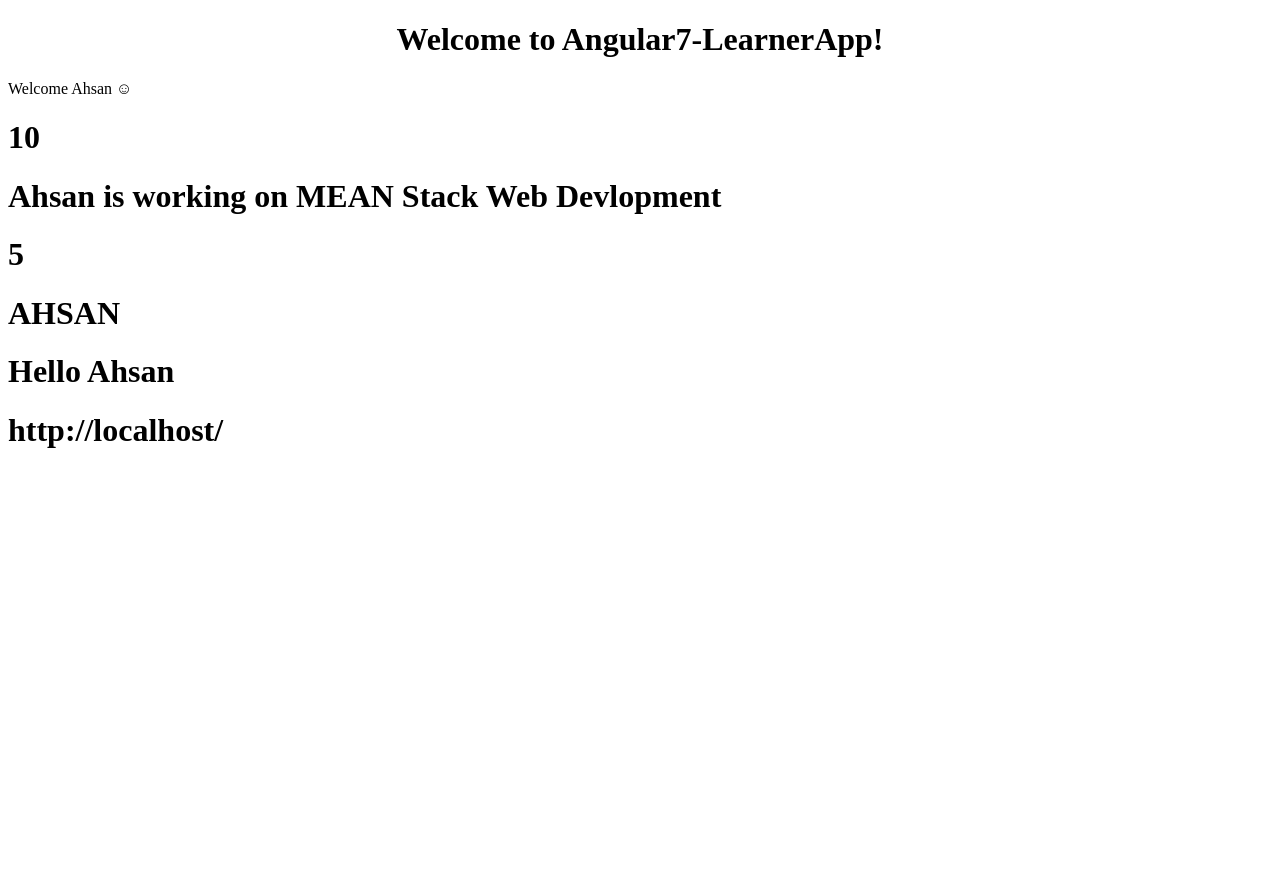
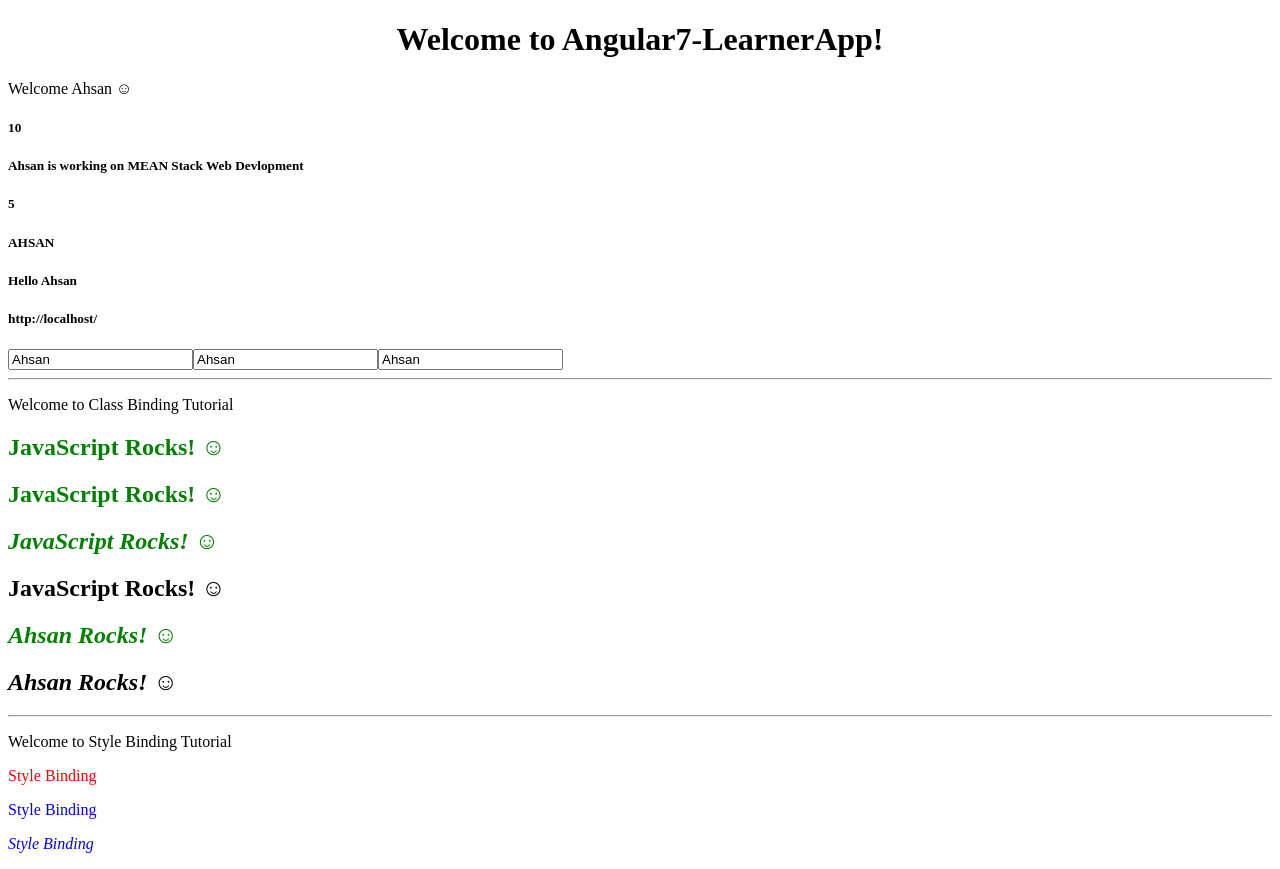
Before and after one commit to Ahsan9981/Angular7-LearnerApp, an Angular app: page / in a window 1280 px wide. Before the commit the page ends 800 px from the top, so only its background shows below. Built offline with nearby package versions, Linux system fonts and the light colour scheme.

Commit message:
property class and  style bindings practice.

```diff
--- a/src/app/app.component.html
+++ b/src/app/app.component.html
@@ -7,4 +7,12 @@
 
 <app-test></app-test>
 
+<hr>
+
+<app-class-binding-demo> </app-class-binding-demo>
+
+<hr>
+
+<app-style-binding-demo></app-style-binding-demo>
+
 <router-outlet></router-outlet>
--- a/src/app/app.module.ts
+++ b/src/app/app.module.ts
@@ -4,12 +4,16 @@ import { NgModule } from '@angular/core';
 import { AppRoutingModule } from './app-routing.module';
 import { AppComponent } from './app.component';
 import { TestComponent } from './test/test.component';
+import { ClassBindingDemoComponent } from './class-binding-demo/class-binding-demo.component';
+import { StyleBindingDemoComponent } from './style-binding-demo/style-binding-demo.component';
 
 
 @NgModule({
   declarations: [
     AppComponent,
     TestComponent,
+    ClassBindingDemoComponent,
+    StyleBindingDemoComponent,
   ],
   imports: [
     BrowserModule,
--- /dev/null
+++ b/src/app/class-binding-demo/class-binding-demo.component.ts
@@ -0,0 +1,44 @@
+import { Component, OnInit } from '@angular/core';
+
+@Component({
+  selector: 'app-class-binding-demo',
+  template: `
+    <p> Welcome to Class Binding Tutorial </p>
+    <h2 class="text-success">JavaScript Rocks! ☺</h2>
+    <h2 [class]="successClass">JavaScript Rocks! ☺</h2>
+    <h2 class="text-special" [class]="successClass">JavaScript Rocks! ☺</h2>
+    <h2 [class.text-danger]="hasError">JavaScript Rocks! ☺</h2>
+    <h2 [ngClass]="messageClasses">Ahsan Rocks! ☺</h2>
+    <h2 [class]="isSpecial ? 'text-special': ''">Ahsan Rocks! ☺</h2>
+  `,
+  styles: [`
+    .text-success {
+      color: green;
+    }
+    .text-danger {
+      color: red;
+    }
+    .text-special {
+      font-style: italic;
+  }
+  `]
+})
+export class ClassBindingDemoComponent implements OnInit {
+
+  successClass = "text-success";
+  hasError: boolean = false;
+  isSpecial: boolean = true;
+
+  messageClasses = {
+    'text-special': this.isSpecial,
+    'text-danger': this.hasError,
+    'text-success': !this.hasError,
+
+  }
+
+  constructor() { }
+
+  ngOnInit() {
+  }
+
+}
--- /dev/null
+++ b/src/app/style-binding-demo/style-binding-demo.component.ts
@@ -0,0 +1,30 @@
+import { Component, OnInit } from '@angular/core';
+
+@Component({
+  selector: 'app-style-binding-demo',
+  template: `
+    <p> Welcome to Style Binding Tutorial </p>
+
+    <p [style.color]="hasError ?  'red' : 'green' "> Style Binding </p>
+    <p [style.color]="highlightText"> Style Binding </p>
+    <p [ngStyle]="styles"> Style Binding </p>
+  `,
+  styles: []
+})
+export class StyleBindingDemoComponent implements OnInit {
+
+  hasError: boolean = true;
+
+  highlightText = "blue";
+
+  styles = {
+    'color': 'blue',
+    'font-style': 'italic'
+  };
+
+  constructor() { }
+
+  ngOnInit() {
+  }
+
+}
--- a/src/app/test/test.component.ts
+++ b/src/app/test/test.component.ts
@@ -6,19 +6,23 @@ import { Component, OnInit } from '@angular/core';
       <div>
         Welcome {{name}} ☺
       </div>
-      <h1> {{2+8}} </h1>
-      <h1> {{name + " is working on MEAN Stack Web Devlopment"}} </h1>
-      <h1> {{name.length}} </h1>
-      <h1> {{name.toUpperCase()}} </h1>
-      <h1> {{greetDeveloper()}} </h1>
+      <h5> {{2+8}} </h5>
+      <h5> {{name + " is working on MEAN Stack Web Devlopment"}} </h5>
+      <h5> {{name.length}} </h5>
+      <h5> {{name.toUpperCase()}} </h5>
+      <h5> {{greetDeveloper()}} </h5>
 
       <!--
       Template parse error: Cannot specify assignments or JavaScript global variables
       so need to do it in component class.
-      <h1> {{a = 4}} </h1>
-      <h1> {{windows.location.href}} </h1>
+      <h5> {{a = 4}} </h5>
+      <h5> {{windows.location.href}} </h5>
       -->
-      <h1> {{siteUrl}} </h1>
+      <h5> {{siteUrl}} </h5>
+
+      <input id="{{myId}}" type ="text" value="Ahsan"/>
+      <input [id]="myTestId" [disabled]="isDisabled" type ="text" value="Ahsan"/>
+      <input [id]="myTestId" bind-disabled="isDisabled" type ="text" value="Ahsan"/>
   `,
   styles: [``]
 })
@@ -27,6 +31,10 @@ export class TestComponent implements OnInit {
 
   name: string = "Ahsan"
   siteUrl: string = window.location.href;
+  myId: string = "test-id";
+  myTestId: string ="my-test-id";
+
+  isDisabled: boolean = false;
 
   constructor() { }
 
```
